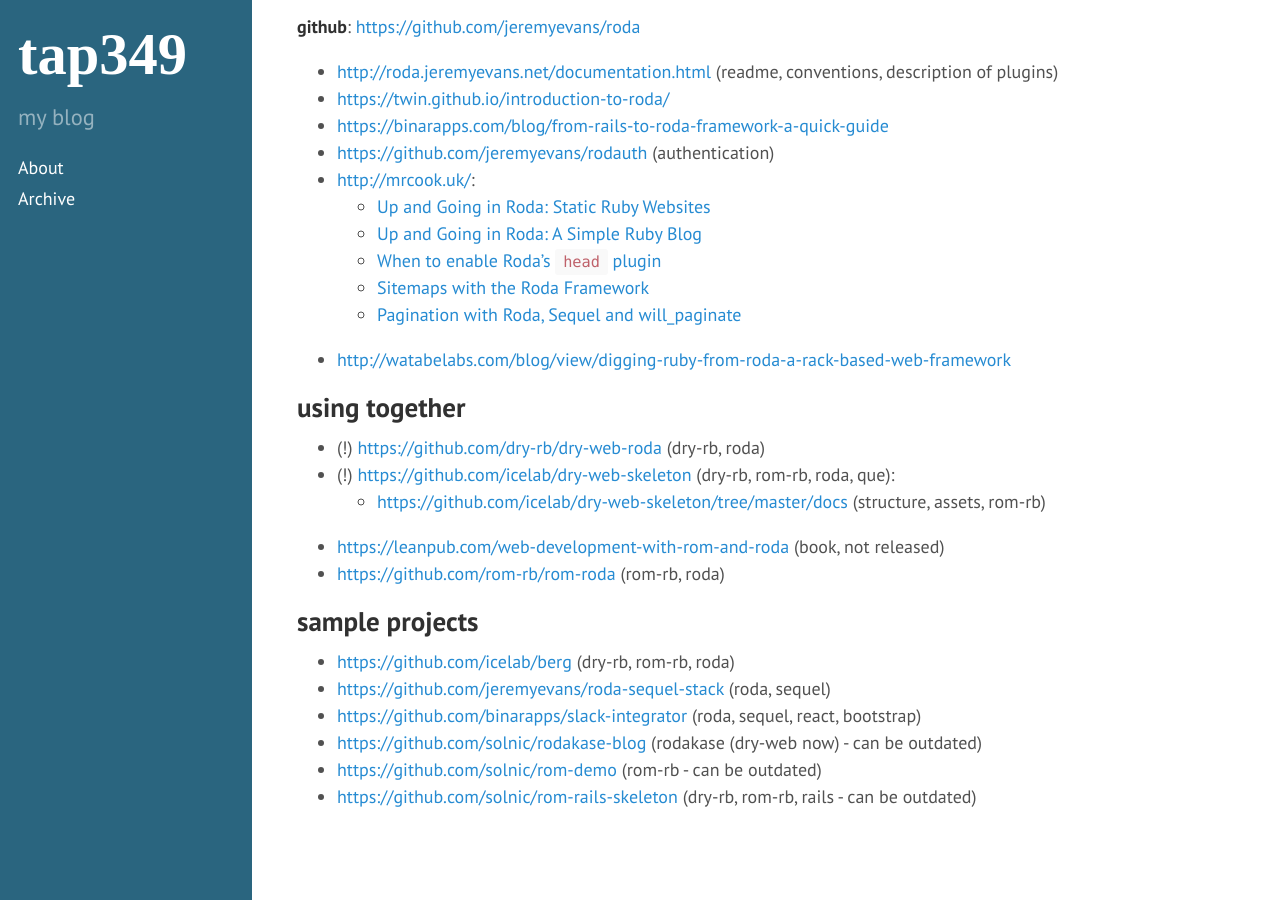
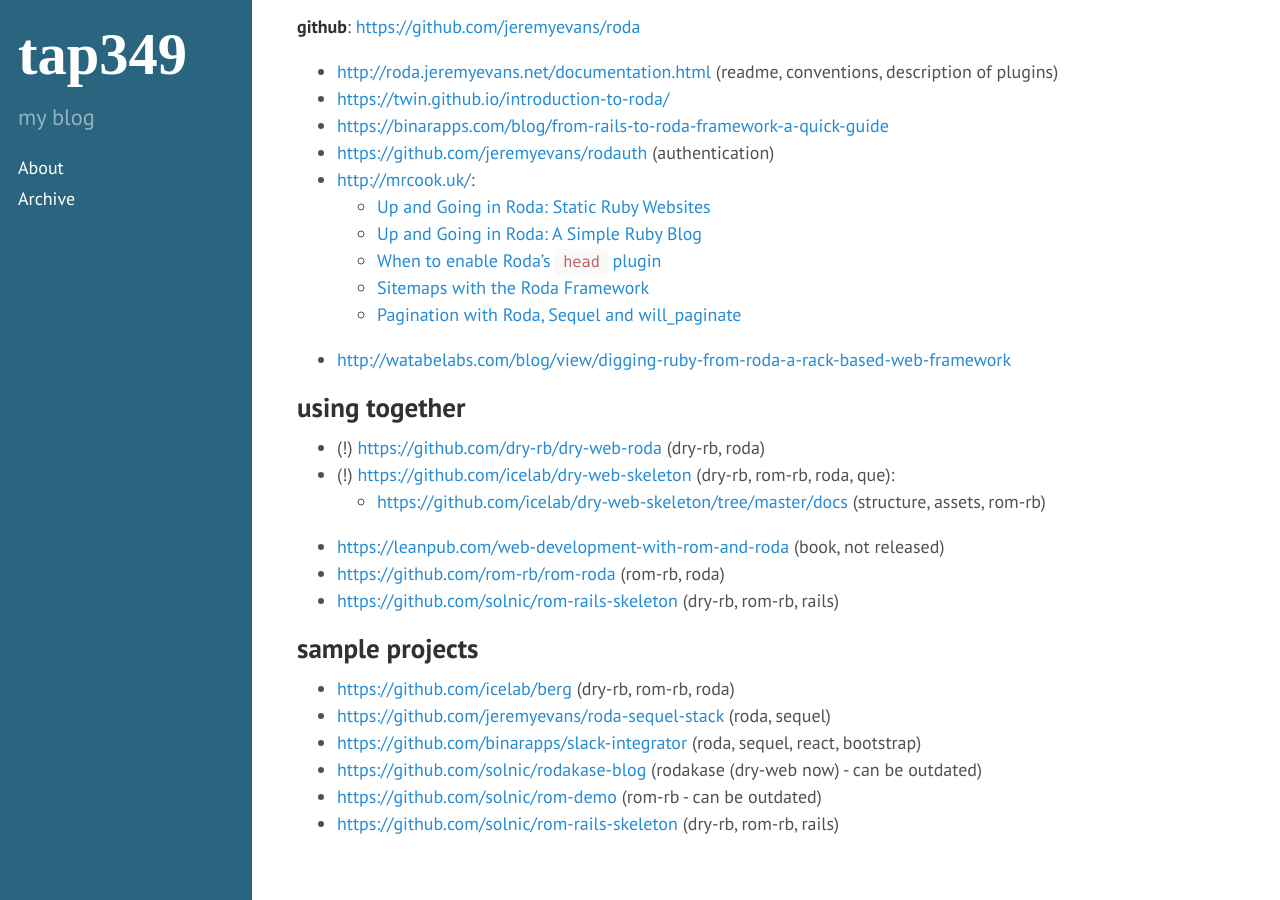
Before and after one commit to tap349/tap349.github.io, a Jekyll site: the page built from _posts/2016-08-17-dry-rb-rom-rb-and-roda-resources.md, in a window 1280 px wide and 900 px high, scrolled down 790 px. Built offline with Jekyll 4.4.1, drawn with Linux system fonts in a browser that asks for light colours.

Commit message:
update 2016-08-17_19:35:19

```diff
--- a/_posts/2016-08-17-dry-rb-rom-rb-and-roda-resources.md
+++ b/_posts/2016-08-17-dry-rb-rom-rb-and-roda-resources.md
@@ -57,6 +57,7 @@
   * <https://github.com/icelab/dry-web-skeleton/tree/master/docs> (structure, assets, rom-rb)
 - <https://leanpub.com/web-development-with-rom-and-roda> (book, not released)
 - <https://github.com/rom-rb/rom-roda> (rom-rb, roda)
+- <https://github.com/solnic/rom-rails-skeleton> (dry-rb, rom-rb, rails)
 
 ## sample projects
 
@@ -65,4 +66,4 @@
 - <https://github.com/binarapps/slack-integrator> (roda, sequel, react, bootstrap)
 - <https://github.com/solnic/rodakase-blog> (rodakase (dry-web now) - can be outdated)
 - <https://github.com/solnic/rom-demo> (rom-rb - can be outdated)
-- <https://github.com/solnic/rom-rails-skeleton> (dry-rb, rom-rb, rails - can be outdated)
+- <https://github.com/solnic/rom-rails-skeleton> (dry-rb, rom-rb, rails)
```
